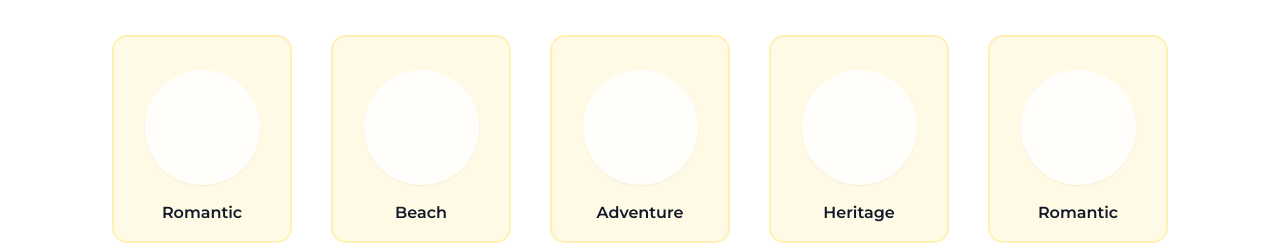
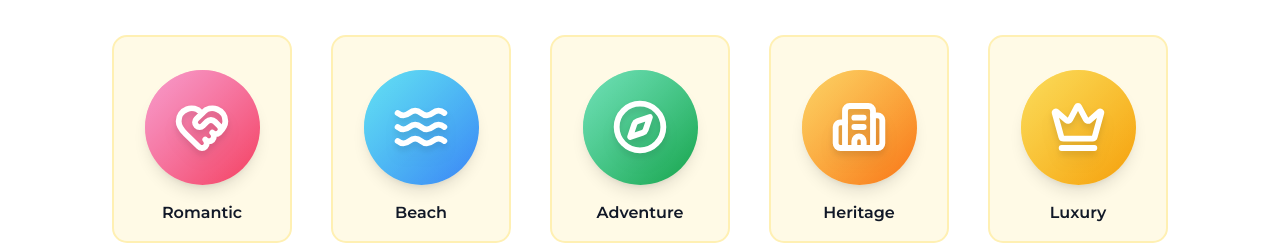
Before and after one commit to urbantrips/ut-client, a Next.js app: page / in a window 1280 px wide. Shown: the part 578-823 px from the top of the page. Built offline with nearby package versions, Linux system fonts and the light colour scheme.

Commit message:
add icons

```diff
--- a/src/components/features/travel-style-section.tsx
+++ b/src/components/features/travel-style-section.tsx
@@ -1,11 +1,43 @@
 'use client';
 
+import { HeartHandshake, Waves, Compass, Building2, Crown } from 'lucide-react';
+
 const travelStyles = [
-  { id: 1, name: 'Romantic' },
-  { id: 2, name: 'Beach' },
-  { id: 3, name: 'Adventure' },
-  { id: 4, name: 'Heritage' },
-  { id: 5, name: 'Romantic' },
+  {
+    id: 1,
+    name: 'Romantic',
+    icon: HeartHandshake,
+    gradient: 'from-pink-400 to-rose-500',
+    color: 'text-rose-500'
+  },
+  {
+    id: 2,
+    name: 'Beach',
+    icon: Waves,
+    gradient: 'from-cyan-400 to-blue-500',
+    color: 'text-blue-500'
+  },
+  {
+    id: 3,
+    name: 'Adventure',
+    icon: Compass,
+    gradient: 'from-emerald-400 to-green-600',
+    color: 'text-green-600'
+  },
+  {
+    id: 4,
+    name: 'Heritage',
+    icon: Building2,
+    gradient: 'from-amber-400 to-orange-500',
+    color: 'text-orange-500'
+  },
+  {
+    id: 5,
+    name: 'Luxury',
+    icon: Crown,
+    gradient: 'from-yellow-400 to-amber-500',
+    color: 'text-amber-500'
+  },
 ];
 
 export function TravelStyleSection() {
@@ -17,16 +49,25 @@ export function TravelStyleSection() {
         </h2>
         {/* Cards Container */}
         <div className="flex overflow-x-auto gap-3 sm:gap-4 md:flex md:justify-center lg:justify-between lg:gap-0 scrollbar-hide">
-          {travelStyles.map((style, index) => (
+          {travelStyles.map((style, index) => {
+            const IconComponent = style.icon;
+            return (
               <div
                 key={style.id}
-              className={`relative flex flex-col items-center justify-between bg-primary-50 border-2 border-primary-200 p-4 cursor-pointer hover:border-primary-400 transition-colors w-[83px] h-[95px] sm:w-[83px] sm:h-[95px] md:w-[180px] md:h-[208px] lg:w-[180px] lg:h-[208px] rounded-[15px] flex-shrink-0 ${index < travelStyles.length - 1 ? 'md:mr-4' : ''}`}
+                className={`relative flex flex-col items-center justify-between bg-primary-50 border-2 border-primary-200 p-4 cursor-pointer hover:border-primary-400 w-[83px] h-[95px] sm:w-[83px] sm:h-[95px] md:w-[180px] md:h-[208px] lg:w-[180px] lg:h-[208px] rounded-[15px] flex-shrink-0 ${index < travelStyles.length - 1 ? 'md:mr-4' : ''}`}
               >
                 {/* Circular Icon Area */}
                 <div className="flex-1 flex items-center justify-center w-full">
                   <div
-                  className="rounded-full bg-white/80 shadow-sm w-[49px] h-[46px] sm:w-[49px] sm:h-[46px] md:w-[100px] md:h-[100px] lg:w-[115px] lg:h-[115px]"
+                    className={`rounded-full bg-gradient-to-br ${style.gradient} shadow-lg shadow-black/10 w-[49px] h-[46px] sm:w-[49px] sm:h-[46px] md:w-[100px] md:h-[100px] lg:w-[115px] lg:h-[115px] flex items-center justify-center relative overflow-hidden`}
+                  >
+                    {/* Shine effect overlay */}
+                    <div className="absolute inset-0 bg-gradient-to-br from-white/30 to-transparent rounded-full" />
+                    <IconComponent
+                      className="text-white w-[24px] h-[24px] sm:w-[24px] sm:h-[24px] md:w-[48px] md:h-[48px] lg:w-[56px] lg:h-[56px] relative z-10 drop-shadow-lg"
+                      strokeWidth={2.5}
                     />
+                  </div>
                 </div>
 
                 {/* Label */}
@@ -34,7 +75,8 @@ export function TravelStyleSection() {
                   {style.name}
                 </div>
               </div>
-          ))}
+            );
+          })}
         </div>
       </div>
     </section>
--- a/src/components/features/why-choose-us-section.tsx
+++ b/src/components/features/why-choose-us-section.tsx
@@ -1,28 +1,32 @@
 'use client';
 
 import { motion } from 'framer-motion';
-import { Star } from 'lucide-react';
+import { Sparkles, Shield, Award, Users } from 'lucide-react';
 
 const features = [
   {
-    color: 'fill-yellow-400 text-yellow-400',
+    icon: Sparkles,
     title: 'Personalized Travel Experiences',
-    gradient: 'from-yellow-50 to-yellow-100',
+    gradient: 'from-purple-400 to-pink-500',
+    color: 'text-purple-500',
   },
   {
-    color: 'fill-yellow-400 text-yellow-400',
+    icon: Shield,
     title: 'Expert End-to-End Support, Always',
-    gradient: 'from-yellow-50 to-yellow-100',
+    gradient: 'from-blue-400 to-indigo-500',
+    color: 'text-blue-500',
   },
   {
-    color: 'fill-yellow-400 text-yellow-400',
+    icon: Award,
     title: 'Best Value Recommendations',
-    gradient: 'from-yellow-50 to-yellow-100',
+    gradient: 'from-emerald-400 to-teal-500',
+    color: 'text-emerald-500',
   },
   {
-    color: 'fill-yellow-400 text-yellow-400',
+    icon: Users,
     title: 'Trusted by Travelers Across India',
-    gradient: 'from-yellow-50 to-yellow-100',
+    gradient: 'from-amber-400 to-orange-500',
+    color: 'text-amber-500',
   },
 ];
 
@@ -40,7 +44,9 @@ export function WhyChooseUsSection() {
         </div>
 
         <div className="flex overflow-x-auto gap-3 sm:gap-4 md:flex md:justify-center md:overflow-x-auto lg:justify-between lg:gap-0 scrollbar-hide">
-          {features.map((feature, index) => (
+          {features.map((feature, index) => {
+            const IconComponent = feature.icon;
+            return (
               <motion.div
                 key={index}
                 initial={{ opacity: 0, y: 20 }}
@@ -52,20 +58,19 @@ export function WhyChooseUsSection() {
                   className="mb-4 flex flex-col items-center justify-center relative w-[106px] h-[140px] sm:w-[200px] sm:h-[240px] md:w-[289px] md:h-[331px] lg:w-[289px] lg:h-[331px] p-2 sm:p-4 md:p-8 lg:p-8 rounded-[15px] sm:rounded-[20px] md:rounded-[30px] lg:rounded-[30px] border border-solid"
                   style={{
                     backgroundColor: '#FFF9E6',
-                  borderColor: feature.color.includes('yellow') ? '#FCD34D' :
-                               feature.color.includes('purple') ? '#9333EA' :
-                               feature.color.includes('red') ? '#DC2626' :
-                               '#22C55E',
+                    borderColor: '#FCD34D',
                   }}
                 >
-                {/* Circle with Star Icon */}
+                  {/* Circle with Icon */}
                   <div className="flex items-center justify-center mb-2 sm:mb-4 md:mb-6 lg:mb-6">
                     <div
-                    className="rounded-full bg-white shadow-sm flex items-center justify-center w-[62px] h-[62px] sm:w-[100px] sm:h-[100px] md:w-[158px] md:h-[158px] lg:w-[158px] lg:h-[158px]"
+                      className={`rounded-full bg-gradient-to-br ${feature.gradient} shadow-lg shadow-black/10 w-[62px] h-[62px] sm:w-[100px] sm:h-[100px] md:w-[158px] md:h-[158px] lg:w-[158px] lg:h-[158px] flex items-center justify-center relative overflow-hidden`}
                     >
-                    <Star
-                      className={`${feature.color.split(' ')[0]} w-4 h-4 sm:w-8 sm:h-8 md:w-16 md:h-16 lg:w-16 lg:h-16`}
-                      fill="currentColor"
+                      {/* Shine effect overlay */}
+                      <div className="absolute inset-0 bg-gradient-to-br from-white/30 to-transparent rounded-full" />
+                      <IconComponent
+                        className="text-white w-4 h-4 sm:w-8 sm:h-8 md:w-16 md:h-16 lg:w-16 lg:h-16 relative z-10 drop-shadow-lg"
+                        strokeWidth={2.5}
                       />
                     </div>
                   </div>
@@ -76,7 +81,8 @@ export function WhyChooseUsSection() {
                   </h3>
                 </div>
               </motion.div>
-          ))}
+            );
+          })}
         </div>
       </div>
     </section>
```
Lines whose indentation alone changed are shown as unchanged.
